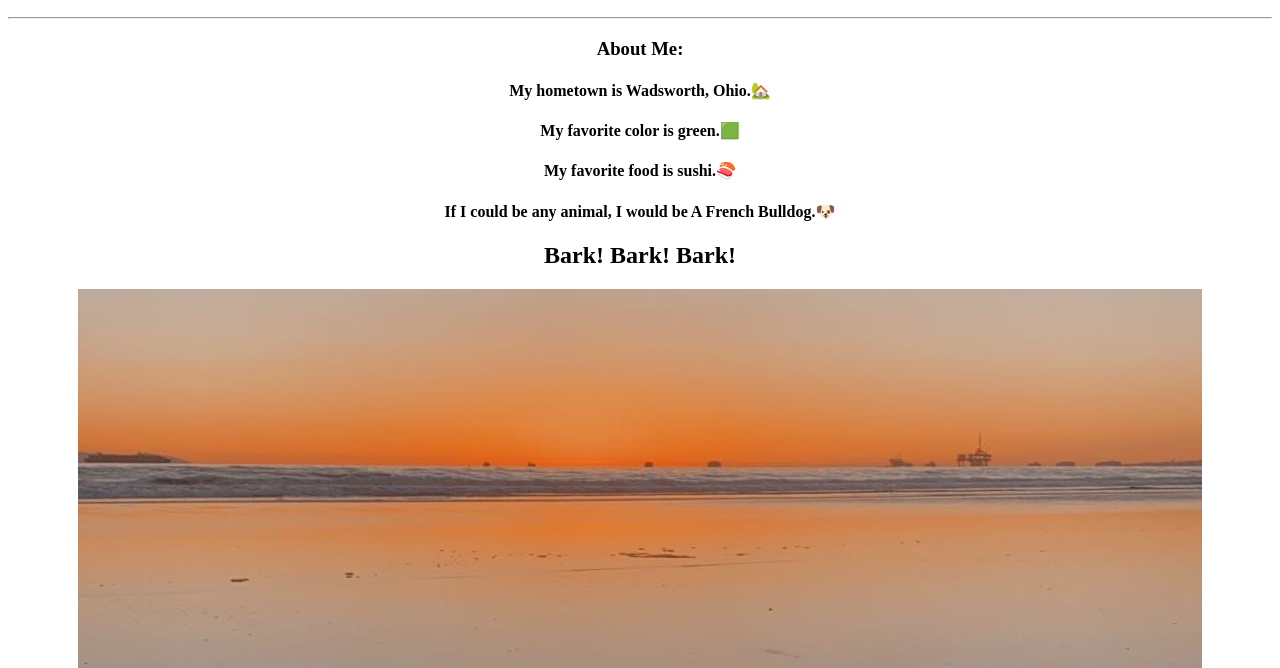
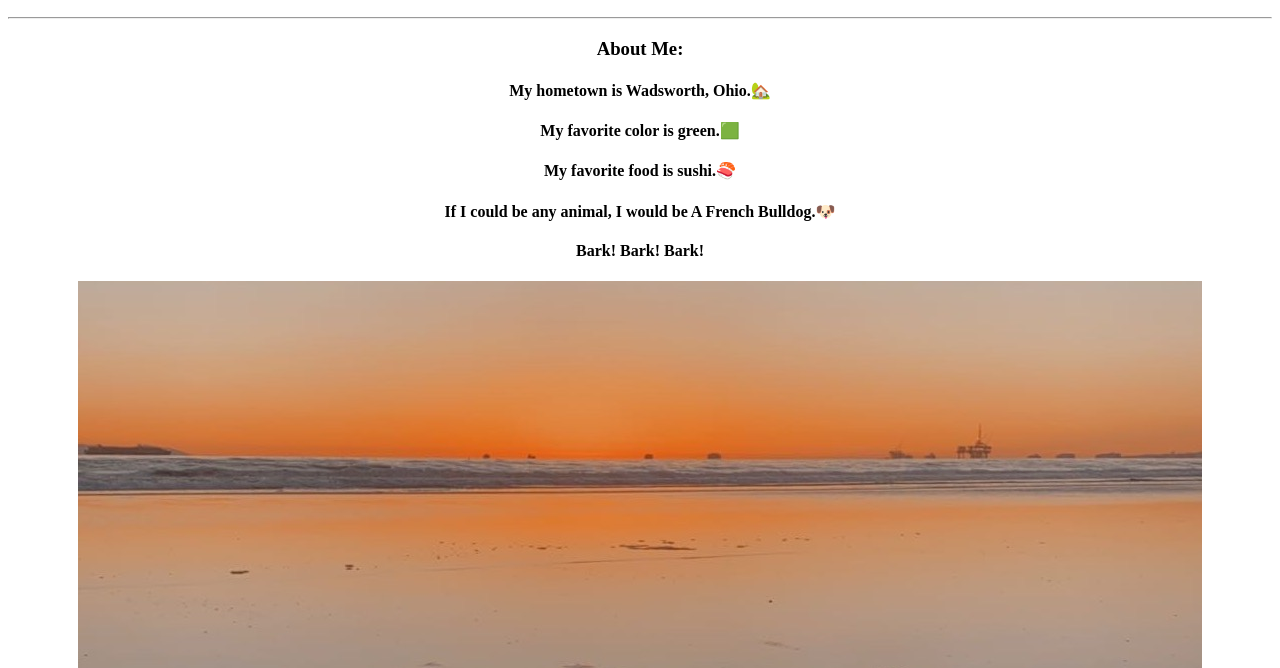
Before and after one commit to bendmcintyre/my-profile, a plain HTML site: page index.html in a window 1280 px wide. Shown: the part 110-778 px from the top of the page. Drawn offline with Linux system fonts and the light colour scheme.

Commit message:
Updated to h4

```diff
--- a/index.html
+++ b/index.html
@@ -15,7 +15,7 @@
 					<h4>My favorite color is green.🟩</h4>
 					<h4>My favorite food is sushi.🍣</h4>
 					<h4>If I could be any animal, I would be A French Bulldog.🐶</h4>
-                    <h2>Bark! Bark! Bark!</h2>
+                    <h4>Bark! Bark! Bark!</h4>
                     <img src="./IMG_3620.JPG" />
 			</div>
 		  </body>
```
